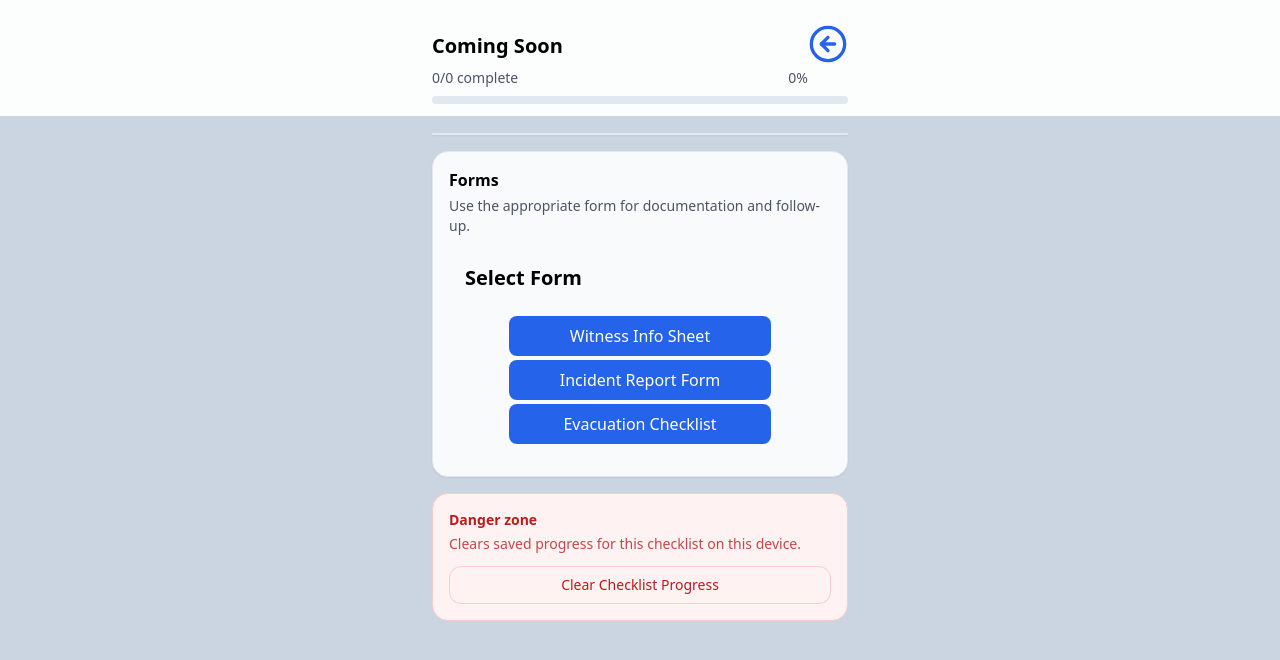
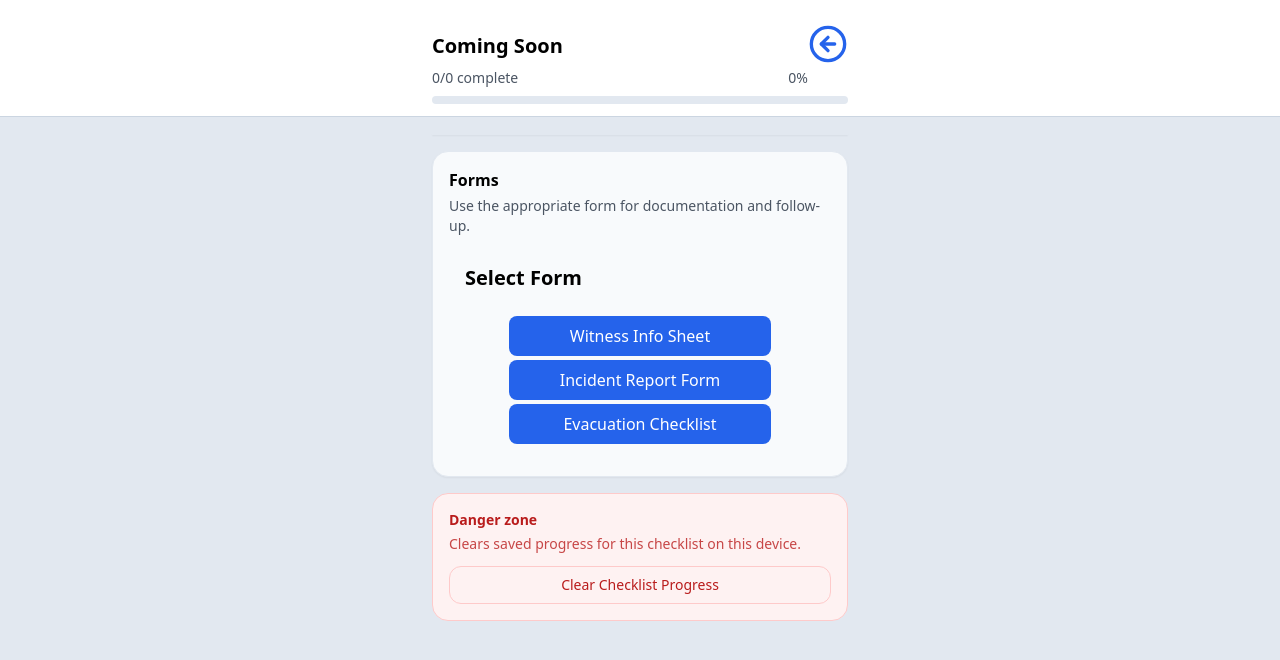
Before and after one commit to ATC-Development/atc-crisisapp, a React (Vite) app: page /#/checklist/1 in a window 1280 px wide. Shown: the top 660 px of the page. Built offline with nearby package versions, Linux system fonts and the light colour scheme.

Commit message:
changes for the checklist screen

```diff
--- a/src/features/checklist/ChecklistScreen.tsx
+++ b/src/features/checklist/ChecklistScreen.tsx
@@ -118,8 +118,9 @@ export default function ChecklistScreen() {
   }
 
   return (
-    <div className="app-page">
-      {/* Sticky header (full-width surface) */}
+    <div className="app-page app-shell">
+      <div className="app-scroll">
+        {/* Sticky header (inside scroll container) */}
         <div className="app-header">
           <div className="app-header-inner">
             <BackButton />
@@ -149,14 +150,13 @@ export default function ChecklistScreen() {
         <div className="app-container">
           {/* Checklist card */}
           <div className="card overflow-hidden">
-          <ul className="divide-y divide-slate-200">
+            <ul className="divide-y divide-slate-300">
               {orderedIndexes.map((index) => {
                 const item = checklist.items[index];
                 const checked = !!checkedItems[index];
 
                 return (
                   <li key={index}>
-                  {/* Entire row toggles for mobile UX */}
                     <button
                       type="button"
                       onClick={() => toggleCheckbox(index)}
@@ -198,15 +198,19 @@ export default function ChecklistScreen() {
 
           {/* Danger zone */}
           <div className="danger-card">
-          <div className="text-sm font-semibold text-red-700">Danger zone</div>
+            <div className="text-sm font-semibold text-red-700">
+              Danger zone
+            </div>
             <div className="text-sm text-red-700/80 mt-1">
               Clears saved progress for this checklist on this device.
             </div>
 
             <button
+              type="button"
               onClick={() => {
                 if (category && window.confirm("Clear this checklist?")) {
                   clearChecklist(category);
+                  // (optional) setCheckedItems(Array(checklist.items.length).fill(false));
                   window.location.reload();
                 }
               }}
@@ -217,5 +221,6 @@ export default function ChecklistScreen() {
           </div>
         </div>
       </div>
+    </div>
   );
 }
--- a/src/styles/ui.css
+++ b/src/styles/ui.css
@@ -12,9 +12,28 @@
     @apply max-w-md mx-auto px-4 py-4 space-y-4 pb-24;
   }
 
-  /* Sticky header */
-  .app-header {
-    @apply sticky top-0 z-10 bg-white/95 border-b border-slate-300;
+  @layer components {
+    /* App shell: prevents body scroll + iOS pull-to-refresh weirdness */
+    .app-shell {
+      @apply h-[100dvh] overflow-hidden;
+    }
+
+    /* Scroll area inside the shell */
+    .app-scroll {
+      @apply h-full overflow-y-auto;
+      -webkit-overflow-scrolling: touch;
+      overscroll-behavior-y: contain;
+    }
+
+    /* If you still use app-page for background */
+    .app-page {
+      @apply bg-slate-200;
+    }
+
+    /* Header stays at top of the scroll area (stable) */
+    .app-header {
+      @apply sticky top-0 z-10 bg-white border-b border-slate-300;
+    }
   }
 
   .app-header-inner {
```
Lines whose indentation alone changed are shown as unchanged.
